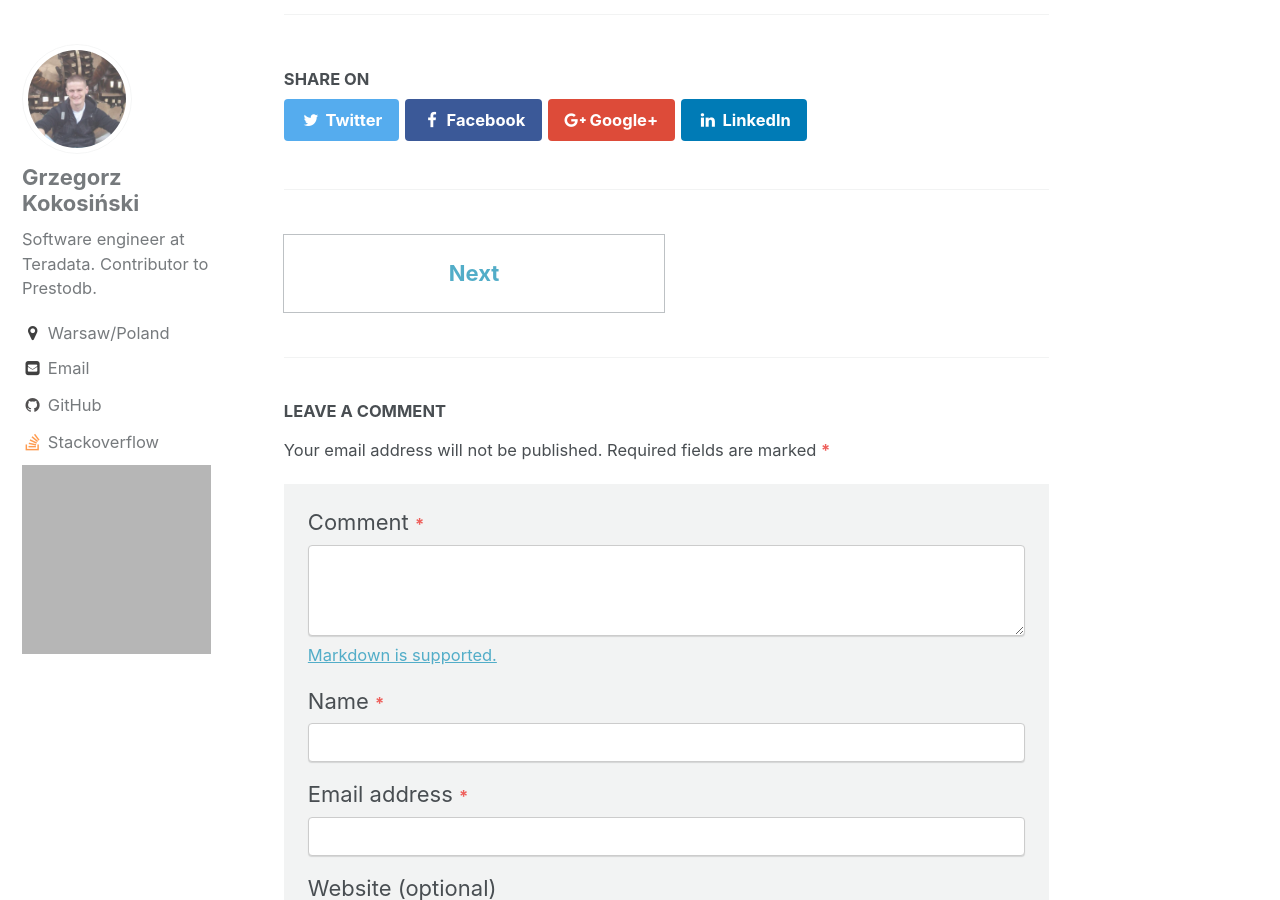
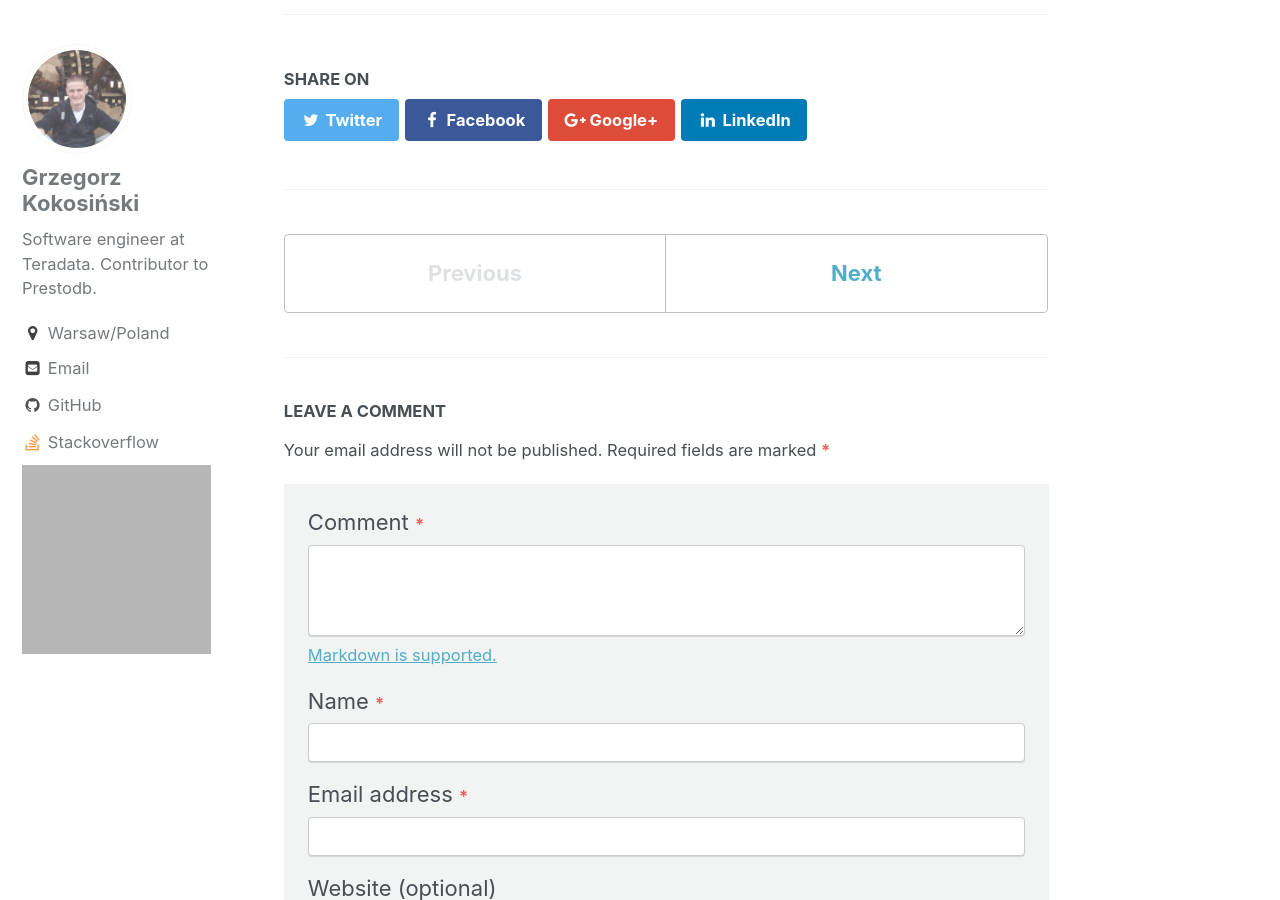
Before and after one commit to pnowojski/site, a Jekyll site: the page built from _posts/2016-12-27-hello-internet.md, in a window 1280 px wide and 900 px high, scrolled down 2457 px. Built offline with Jekyll 4.4.1, drawn with Linux system fonts in a browser that asks for light colours; grey boxes are pictures that could not be loaded.

Commit message:
Revert "Do not display non printable buttons for pagination"
This reverts commit 38c3e26169d53b31412c74d2a279fdedd852ef00.

```diff
--- a/_includes/post_pagination.html
+++ b/_includes/post_pagination.html
@@ -2,9 +2,13 @@
   <nav class="pagination">
     {% if page.previous %}
       <a href="{{ page.previous.url | absolute_url }}" class="pagination--pager" title="{{ page.previous.title | markdownify | strip_html }}">{{ site.data.ui-text[site.locale].pagination_previous | default: "Previous" }}</a>
+    {% else %}
+      <a href="#" class="pagination--pager disabled">{{ site.data.ui-text[site.locale].pagination_previous | default: "Previous" }}</a>
     {% endif %}
     {% if page.next %}
       <a href="{{ page.next.url | absolute_url }}" class="pagination--pager" title="{{ page.next.title | markdownify | strip_html }}">{{ site.data.ui-text[site.locale].pagination_next | default: "Next" }}</a>
+    {% else %}
+      <a href="#" class="pagination--pager disabled">{{ site.data.ui-text[site.locale].pagination_next | default: "Next" }}</a>
     {% endif %}
   </nav>
 {% endif %}
```
